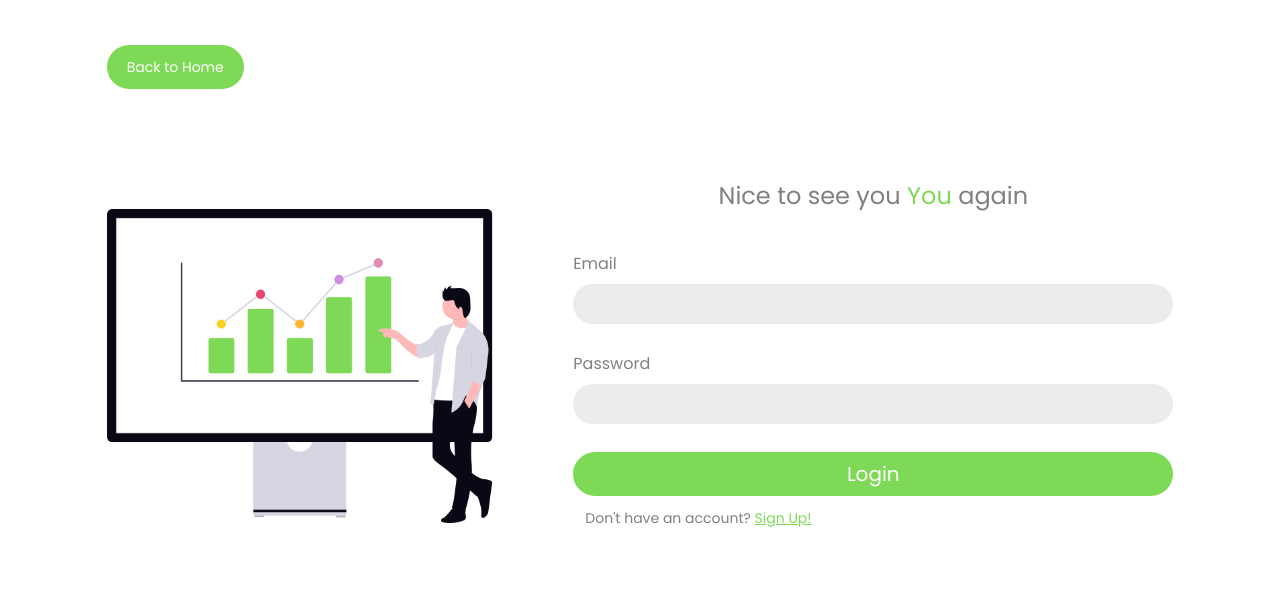
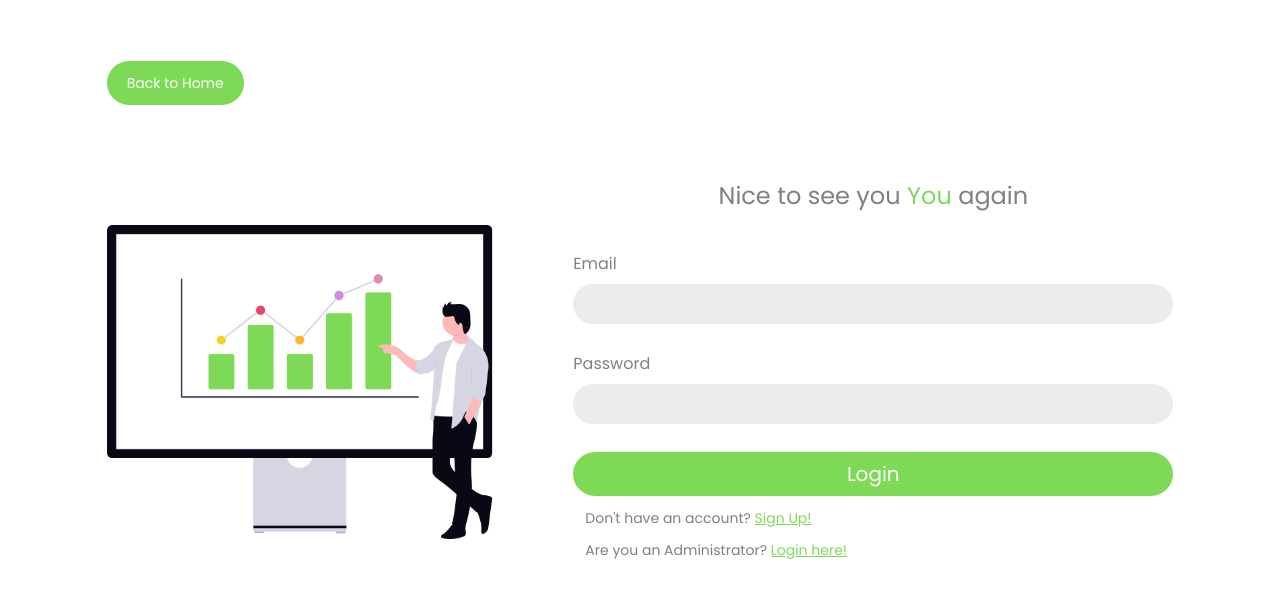
Before and after one commit to redonbrovina/LAB-1, a React (Vite) app: page /login in a window 1280 px wide. Shown: the top 598 px of the page. Built offline with nearby package versions, Linux system fonts and the light colour scheme.

Commit message:
Update Login.jsx

```diff
--- a/src/client/pages/Login.jsx
+++ b/src/client/pages/Login.jsx
@@ -78,6 +78,7 @@ export default function Login() {
                     )}
                 </form>
                 <p className="pt-3 text-[#808080] text-sm ml-3">Don't have an account? <Link className="underline text-[#7ED957] text-sm" to="/signup">Sign Up!</Link></p>
+                <p className="pt-3 text-[#808080] text-sm ml-3">Are you an Administrator? <Link className="underline text-[#7ED957] text-sm" to="/admin-login">Login here!</Link></p>
             </div>
         </div>
         </>
```
